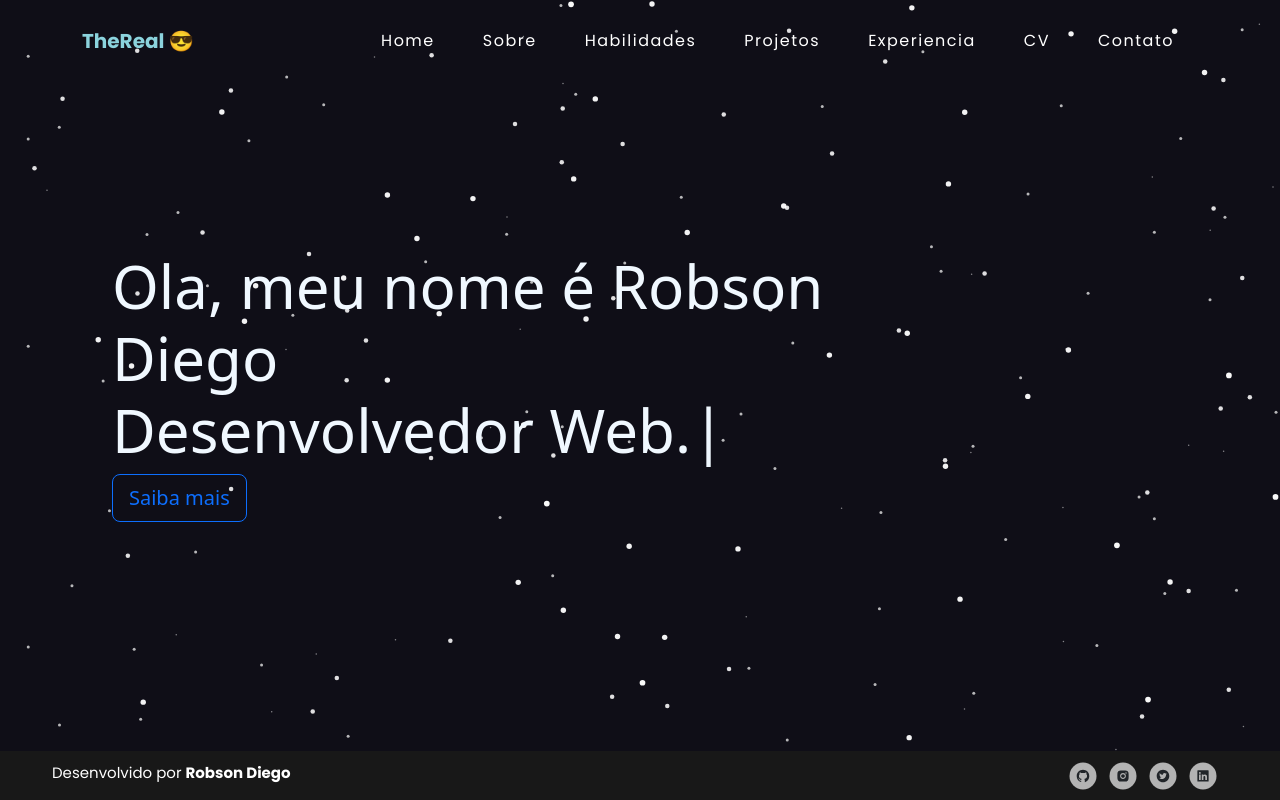
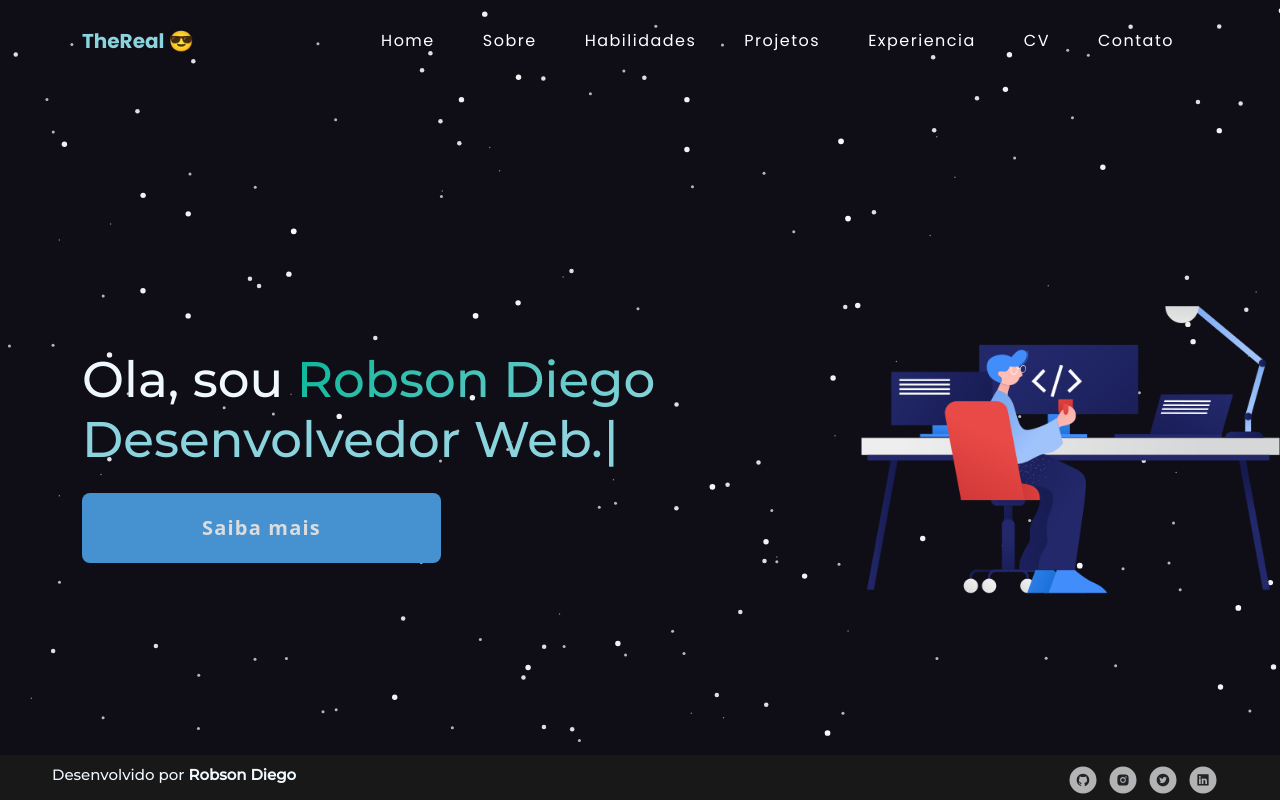
Before and after one commit to TheRealsz/Portfolio, a React (Create React App) app: page / in a window 1280 px wide. Built offline with nearby package versions, Linux system fonts and the light colour scheme.

Commit message:
Page home feita

```diff
--- a/public/index.html
+++ b/public/index.html
@@ -5,7 +5,8 @@
     <meta name="viewport" content="width=device-width, initial-scale=1" />
     <link rel="preconnect" href="https://fonts.googleapis.com">
     <link rel="preconnect" href="https://fonts.gstatic.com" crossorigin>
-    <link href="https://fonts.googleapis.com/css2?family=Poppins:wght@400;700&family=Roboto:wght@400;500&display=swap" rel="stylesheet">
+    <link rel="preconnect" href="https://fonts.googleapis.com">
+    <link href="https://fonts.googleapis.com/css2?family=Montserrat:wght@500&family=Poppins:wght@400;700&family=Roboto:wght@400;500&display=swap" rel="stylesheet">
     <title>Robson Diego | Portfolio</title>
   </head>
   <body>
--- a/src/App.tsx
+++ b/src/App.tsx
@@ -12,11 +12,18 @@ import {Sobre} from './pages/Sobre';
 import './styles/global.scss'
 import 'bootstrap/dist/css/bootstrap.min.css';
 
+// Adicionar animacoes na entrada de cada pagina
+// Mudar Scroll
+// Cuidar da responsividade
+// Analisar a criacao de componentes
+// ButtonHTMLAtributtes como props, ver alguma forma de utilizar isso na aplicacao
+// Arrumar as cores
+// Ver se em algum momento irei precisar de usar o useState/useEffect/Contexts (Provavelmente nao)
+
 function App() {
   return (
     <BrowserRouter>
       <Navbar/>
-      <Particle/>
       <Routes>
         <Route path="/" element={<Home/>} />
         <Route path="/Sobre" element={<Sobre/>} />
--- a/src/components/Footer.tsx
+++ b/src/components/Footer.tsx
@@ -1,6 +1,8 @@
 import { Container, Row, Col } from "react-bootstrap"
 import '../styles/footer.scss'
 import { AiFillGithub, AiFillTwitterCircle, AiFillInstagram, AiFillLinkedin} from 'react-icons/ai'
+
+// Deixar responsivo
 
 export function Footer(){
 
--- a/src/components/Navbar.tsx
+++ b/src/components/Navbar.tsx
@@ -6,6 +6,9 @@ import { Link } from 'react-router-dom'
 import '../styles/navbar.scss'
 import { GiHamburgerMenu } from 'react-icons/gi'
 import { AiOutlineClose } from 'react-icons/ai'
+
+// Arrumar o hover dele, para quando tiver .show no responsivo, nao ficar uma barra azul gigante
+// Fazer com que identifique que pagina estou e daixar o hover ativado
 
 function NavBar(){
 
--- a/src/pages/Home.tsx
+++ b/src/pages/Home.tsx
@@ -2,6 +2,7 @@ import { Container, Row, Col, Button } from "react-bootstrap"
 import Particle from "../components/Particle"
 import Typewriter from 'typewriter-effect'
 import { useNavigate } from "react-router-dom"
+import mainHome from '../assets/mainHome.png'
 import '../styles/home.scss'
 
 export function Home(){
@@ -17,10 +18,10 @@ export function Home(){
             <Container fluid id="home">
                 <Particle/>
                 <Container className="main-content-home">
-                    <Row>
-                        <Col md={9} className="left-content">
+                    <Row className="mainRowHome">
+                        <Col md={7} className="left-content">
                             <div className="text-content">
-                                <h1>Ola, meu nome é <span>Robson Diego</span>
+                                <h1>Ola, sou <span className="name_span">Robson Diego</span>
                                     <Typewriter
                                         options={{
                                             strings: [
@@ -36,14 +37,14 @@ export function Home(){
                                     />
                                 </h1>
                             </div>
-                            <Button variant="outline-primary" className="testeButton" onClick={() => navigateTo('/Sobre')} size="lg">Saiba mais</Button>
+                            <Button variant="outline-primary" className="buttonSobre" onClick={() => navigateTo('/Sobre')} size="lg">Saiba mais</Button>
+                        </Col>
+                        <Col md={5}>
+                            <img src={mainHome} alt="" className="photoHome"/>
                         </Col>
                     </Row>
                 </Container>
             </Container>
-            <Container fluid>
-
-            </Container>
         </section>
     )
 }
--- a/src/pages/Sobre.tsx
+++ b/src/pages/Sobre.tsx
@@ -1,5 +1,6 @@
 import Particle from "../components/Particle";
 
+// Se ficar muito grande, tranferir algumas coisas para o Home para introduzir brevemente
 export function Sobre(){
     return(
         <Particle/>
--- a/src/styles/footer.scss
+++ b/src/styles/footer.scss
@@ -7,11 +7,12 @@
     padding-top: 10px;
     margin: 0px;
 
+
     .developed {
         padding-left: 40px;
         padding-right: 10px;
         color: #ffff;
-        font: 400 15px 'Poppins', sans-serif;
+        font: 500 15px 'Montserrat', sans-serif;
 
         .strong-name{
             cursor: pointer;
--- a/src/styles/home.scss
+++ b/src/styles/home.scss
@@ -2,17 +2,20 @@
     box-sizing: border-box;
 }
 
-h1{
-    font-size: 60px !important;
+h1, p {
+    font-family: 'Montserrat', sans-serif;
     color: aliceblue;
 }
 
+h1{
+    font-size: 50px !important;
+}
+
 #home{
-    display: block;
     width: 100%;
     height: 100%;
     padding: 0 0;
-    margin: 50px 0px;
+    margin: 150px 0px;
     position: fixed;
     z-index: 999;
 
@@ -25,8 +28,25 @@ h1{
     }
 
     .main-content-home{
-        margin-left: 100px !important;
-        display: flex;
+        height: 500px;
+        animation: homeAnimation 2s backwards;
+
+        @keyframes homeAnimation {
+            0% {
+                transform: translateY(500px);
+                opacity: 0;
+            }
+
+            50%{
+                transform: translateY(-30px);
+                opacity: 1;
+            }
+
+            100%{
+                transform: translateY(0px);
+            }
+
+        }
 
         &>*{
             position: absolute;
@@ -35,7 +55,44 @@ h1{
 
         .left-content{
             margin-top: 200px;
-            width: 900px;
+
+            .name_span {
+                background: -webkit-linear-gradient(135deg, #8bd3dd 0%,#08b699 100%);
+                -webkit-background-clip: text;
+                -webkit-text-fill-color: transparent;
+            }
+
+            .Typewriter{
+                width: 700px;
+                color: #8bd3dd;
+            }
+
+            .buttonSobre{
+                letter-spacing: 1.2px;
+                font-weight: bold;
+                margin-top: 15px;
+                padding: 20px 120px;
+                transition: 0.5s;
+                background: #4692d1;
+                color: #dddcdc;
+                border-style: none;
+
+                &:hover{
+                    color: #fff;
+                    background: #0f4b7c;
+                    box-shadow: 0 0 10px #0f4b7c, 0 0 40px #0f4b7c, 0 0 80px #0f4b7c;
+                    transition-delay: 0.2s;
+                    transform: scale(1.05);
+                }
+            }
+        }
+
+        .photoHome {
+            max-width: 550px;
+            max-height: 550px;
+            width: auto;
+            height: auto;
+            margin-top: 120px;
         }
     }
 }
--- a/src/styles/navbar.scss
+++ b/src/styles/navbar.scss
@@ -2,6 +2,19 @@
     transition: all 0.4s ease-out 0s;
     background-color: transparent !important;
     width: 100%;
+    animation: navbarAnimation 3s backwards;
+
+    @keyframes navbarAnimation {
+        0% {
+            transform: translateY(-30px);
+            opacity: 0;
+        }
+
+        50%{
+            transform: translateY(0px);
+            opacity: 1;
+        }
+    }
 }
 
 .navbar-scrolled{
```
Also changed, not shown: src/assets/mainHome.png (added), src/assets/mainHome2.jpeg (added).
